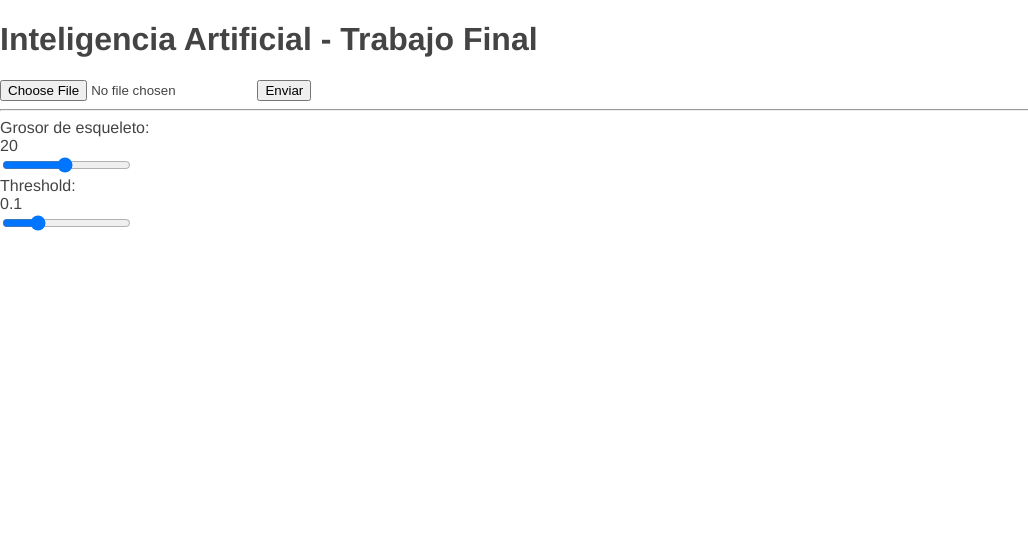
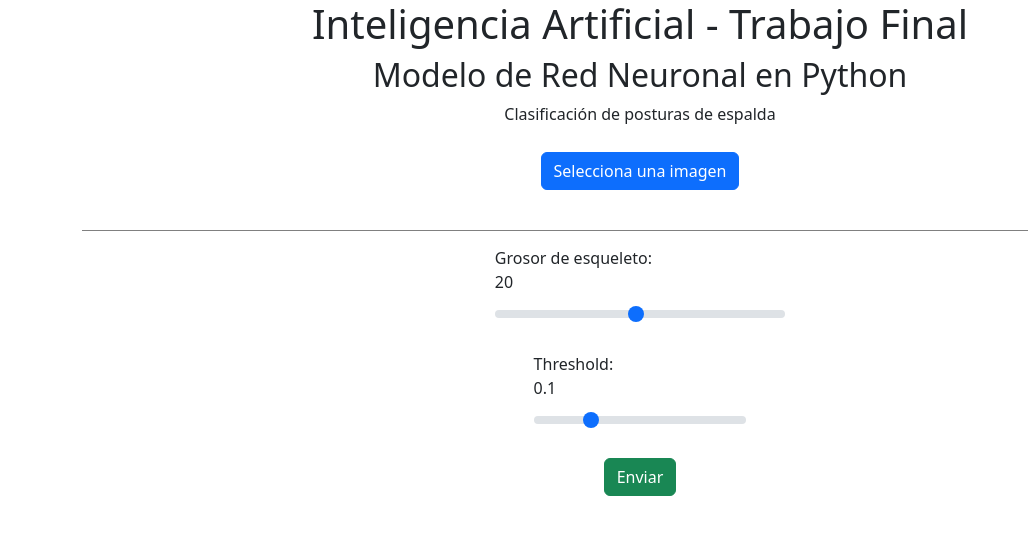
Before and after one commit to FrowsyFrog/IA_TrabajoFinal_2022-02, a Flask app: page / in a window 1280 px wide. Shown: the top 535 px of the page, without its empty margins (0-1028 px from the left). Run offline with Flask 2, Linux system fonts and the light colour scheme.

Commit message:
Add css styles
Added styles to elements

```diff
--- a/static/css/index.css
+++ b/static/css/index.css
@@ -1,6 +1,53 @@
+h1 {
+  text-align: center;
+}
+h2 {
+  text-align: center;
+}
+p {
+  font-size: 16px;
+  text-align: center;
+}
 body {
-    margin: 0;
-    padding: 0;
-    font-family: "Helvetica Neue", Helvetica, Arial, sans-serif;
-    color: #444;
-  }
+  margin: 0;
+  padding: 0;
+  font-family: "Helvetica Neue", Helvetica, Arial, sans-serif;
+  color: #444;
+}
+
+.container {
+  display: flex;
+  flex-direction: column;
+  align-items: center;
+}
+
+.form-container {
+  display: flex;
+  flex-direction: column;
+  justify-content: center;
+  text-align: center;
+  align-items: center;
+}
+
+.input-form {
+  visibility: hidden;
+}
+
+.separator {
+  margin-bottom: 5px;
+  height: 1px;
+  width: 100%;
+  background-color: gray;
+}
+
+.btn-success {
+  margin: 10px;
+}
+
+.btn-primary {
+  margin: 10px;
+}
+
+.slidecontainer {
+  margin: 10px;
+}
--- a/templates/index.html
+++ b/templates/index.html
@@ -1,32 +1,78 @@
 <!DOCTYPE html>
 <html lang="es">
   <head>
-    <meta charset="UTF-8">
-    <meta name="viewport" content="width=device-width, initial-scale=1.0">
-    <meta name="description" content="Trabajo Final de Inteligencia Artificial">
+    <meta charset="UTF-8" />
+    <meta name="viewport" content="width=device-width, initial-scale=1.0" />
+    <meta
+      name="description"
+      content="Trabajo Final de Inteligencia Artificial"
+    />
     <title>IA - Trabajo Final</title>
-    <meta http-equiv="Access-Control-Allow-Origin" content="*">
+    <meta http-equiv="Access-Control-Allow-Origin" content="*" />
     <script src="https://code.jquery.com/jquery-3.6.1.min.js"></script>
     <script type="text/javascript" src="../static/js/index.js"></script>
-    <link rel="stylesheet" href="../static/css/index.css">
-    <link rel="icon" href="../static/img/icon.png">
+    <link rel="stylesheet" href="../static/css/index.css" />
+    <link rel="icon" href="../static/img/icon.png" />
+    <link
+      href="https://cdn.jsdelivr.net/npm/bootstrap@5.2.2/dist/css/bootstrap.min.css"
+      rel="stylesheet"
+    />
+    <script src="https://cdn.jsdelivr.net/npm/bootstrap@5.2.2/dist/js/bootstrap.bundle.min.js"></script>
   </head>
   <body>
     <h1>Inteligencia Artificial - Trabajo Final</h1>
-    <div>
-        <input id="imageinput" type="file" name="image" onchange="readUrl(this)">
-        <button name="send" id="sendbutton">Enviar</button>
-        <hr>
+    <h2>Modelo de Red Neuronal en Python</h2>
+    <p>Clasificación de posturas de espalda</p>
+    <div class="container">
+      <form class="form-container">
+        <label class="btn btn-primary" for="imageinput"
+          >Selecciona una imagen</label
+        >
+        <input
+          class="input-form"
+          id="imageinput"
+          type="file"
+          name="image"
+          onchange="readUrl(this)"
+        />
+      </form>
+      <div class="separator"></div>
       <div class="slidecontainer">
-            <div>Grosor de esqueleto: <div id="output">20</div></div>
-            <input type="range" min="1" max="40" value="20" class="slider" id="myRange" oninput="onRangeChange(this)">
+        <label for="myRange" class="form-label"
+          >Grosor de esqueleto:
+          <div id="output">20</div></label
+        >
+        <input
+          type="range"
+          min="1"
+          max="40"
+          value="20"
+          class="form-range"
+          id="myRange"
+          oninput="onRangeChange(this)"
+        />
       </div>
       <div class="slidecontainer">
-            <div>Threshold: <div id="oThr">0.1</div></div>
-            <input type="range" min="0" max="0.4" value="0.1" class="slider" id="rangeThr" step="0.05" oninput="onThRangeChange(this)">
+        <label for="rangeThr" class="form-label"
+          >Threshold:
+          <div id="oThr">0.1</div></label
+        >
+        <input
+          type="range"
+          min="0"
+          max="0.4"
+          value="0.1"
+          class="form-range"
+          id="rangeThr"
+          step="0.05"
+          oninput="onThRangeChange(this)"
+        />
       </div>
       <div class="prediction" id="prediction"></div>
-        <img id="imagebox" src="">
+      <img id="imagebox" src="" />
+      <button type="button" class="btn btn-success" name="send" id="sendbutton">
+        Enviar
+      </button>
     </div>
   </body>
 </html>
```
Also changed, not shown: static/js/index.js (line endings or trailing spaces). Lines whose indentation alone changed are shown as unchanged.
